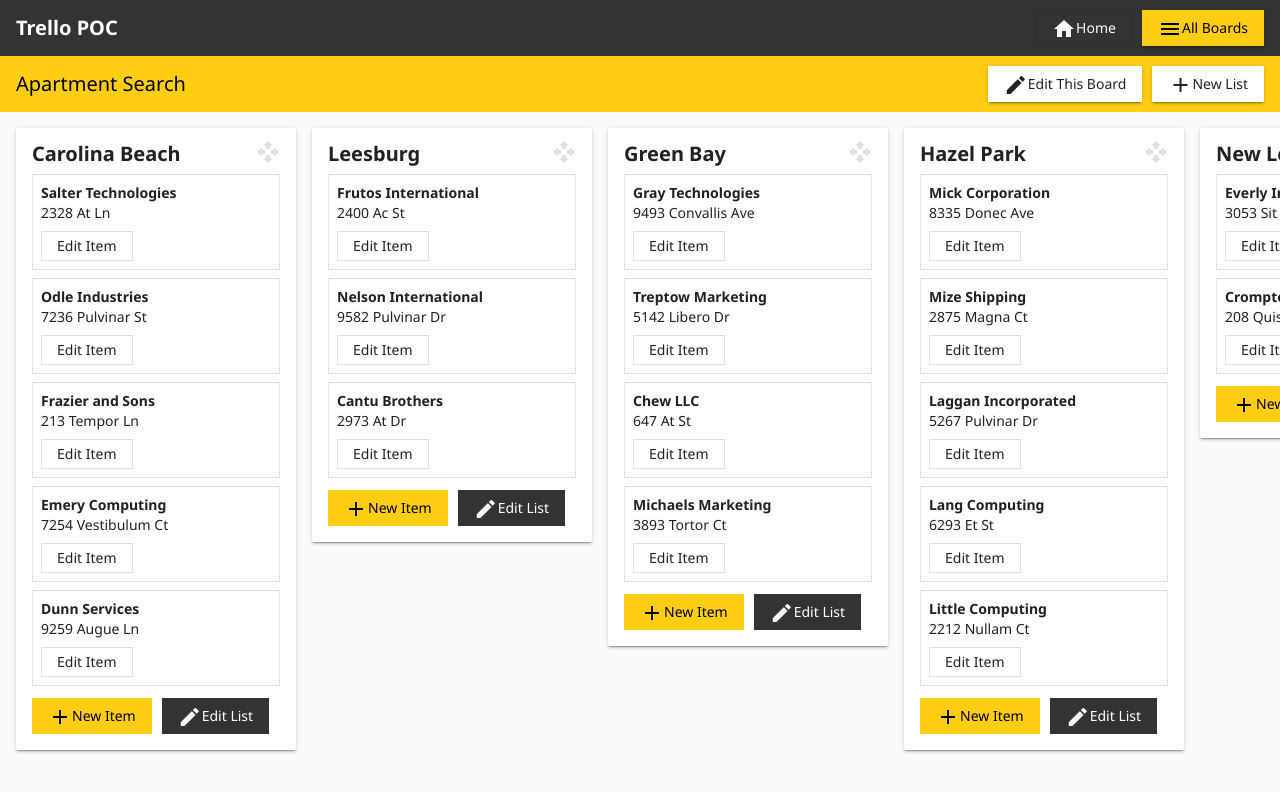
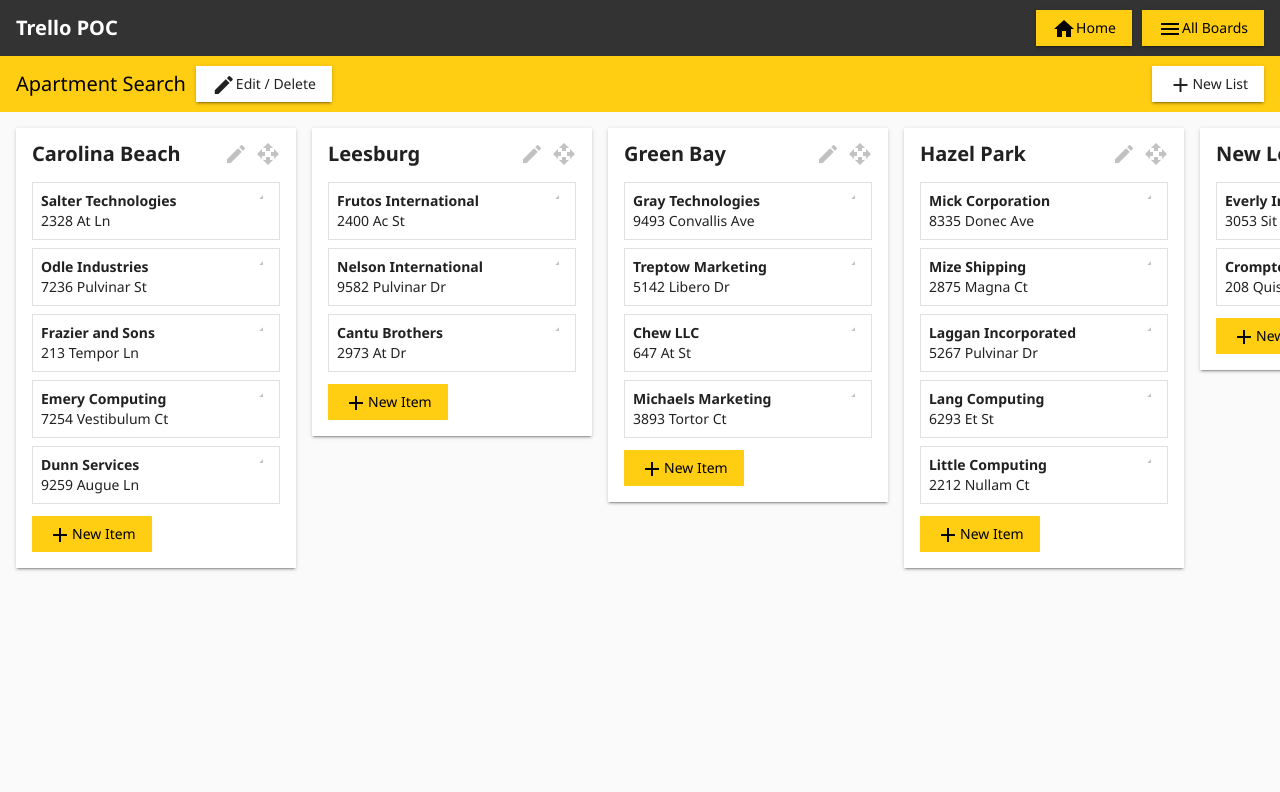
Before and after one commit to pkgamma/angular-trello-poc, an Angular app: page / in a window 1280 px wide. Both pictures are taken after a click on the button "Apartment Search". Shown: the top 792 px of the page. Built offline with nearby package versions, Linux system fonts and the light colour scheme.

Commit message:
changed list and item layout for better US

```diff
--- a/src/app/app.component.css
+++ b/src/app/app.component.css
@@ -56,20 +56,29 @@
   background: white;
 }
 
-.list-card .darg-handle {
+.list-card .title {
+  font-size: 20px;
+  font-weight: bold;
+}
+
+.list-card .edit-button {
   position: absolute;
-  top: 12px;
-  right: 16px;
-  color: rgba(0, 0, 0, 0.12);
-  cursor: move;
+  top: 14px;
+  right: 48px;
+  color: #c2c2c2;
+  cursor: pointer;
   width: 24px;
   height: 24px;
 }
 
-.list-card .title {
-  font-size: 20px;
-  font-weight: bold;
-  margin-bottom: 8px;
+.list-card .darg-handle {
+  position: absolute;
+  top: 14px;
+  right: 16px;
+  color: #c2c2c2;
+  cursor: move;
+  width: 24px;
+  height: 24px;
 }
 
 .item-card {
@@ -78,6 +87,7 @@
   border: solid 1px rgba(0, 0, 0, 0.12);
   border-radius: 0px;
   display: flex;
+  position: relative;
   flex-direction: row;
   align-items: center;
   justify-content: space-between;
@@ -85,6 +95,16 @@
   cursor: move;
   background: white;
   transition: box-shadow 200ms cubic-bezier(0, 0, 0.2, 1);
+}
+
+.item-card .edit-button {
+  position: absolute;
+  top: 4px;
+  right: 16px;
+  color: #c2c2c2;
+  cursor: pointer;
+  width: 12px;
+  height: 12px;
 }
 
 .item-card .mat-stroked-button {
--- a/src/app/app.component.html
+++ b/src/app/app.component.html
@@ -5,15 +5,19 @@
     <mat-toolbar-row>
       <span *ngIf="currentBoardId == -1">Welcome! Please select a board.</span>
       <span *ngIf="currentBoardId != -1">{{this.currentBoardTitle}}</span>
+
+      <div style="width: 10px"></div>
+
+      <button mat-raised-button (click)="onEditBoard()" *ngIf="currentBoardContent">
+        <mat-icon>edit</mat-icon>Edit / Delete
+      </button>
+
       <span class="spacer"></span>
-      <!-- TODO add style -->
-      <button mat-raised-button (click)="onEditBoardButtonClick()" *ngIf="currentBoardContent">
-        <mat-icon>edit</mat-icon>Edit This Board
-      </button>
-      <div style="width: 10px"></div>
-      <button mat-raised-button (click)="onAddListButtonClick()" *ngIf="currentBoardContent">
+
+      <button mat-raised-button (click)="onAddList()" *ngIf="currentBoardContent">
         <mat-icon>add</mat-icon>New List
       </button>
+
     </mat-toolbar-row>
   </mat-toolbar>
 
@@ -22,7 +26,7 @@
     <div class="flex-break"></div>
     <button mat-raised-button color="primary" class="board-selection-button" *ngFor="let board of boards"
       (click)="onBoardSelect(board.id)">{{board.title}}</button>
-    <button mat-raised-button class="board-selection-button" (click)="onAddBoardButtonClick()">
+    <button mat-raised-button class="board-selection-button" (click)="onAddBoard()">
       <mat-icon>add</mat-icon>New Board
     </button>
   </div>
@@ -39,8 +43,10 @@
       [cdkDropListConnectedTo]="this.currentBoardListTitles" cdkDrag cdkDragLockAxis="x">
 
       <mat-card-title class="title">{{ list.title }}</mat-card-title>
+      <mat-icon class="edit-button" (click)="onEditList(list)">edit</mat-icon>
       <mat-icon class="darg-handle" cdkDragHandle>open_with</mat-icon>
 
+      <div style="height: 8px;"></div>
 
       <!-- item boxes (within a list) -->
       <div cdkDrag class="item-card" *ngFor="let item of list.content">
@@ -49,22 +55,20 @@
           <br>
           {{ item.content }}
           <br>
-          <button mat-stroked-button (click)="onEditItemButtonClick(list, item)">
+          <!-- <button mat-stroked-button (click)="onEditItem(list, item)">
             Edit Item
-          </button>
+          </button> -->
         </mat-card-content>
+        <mat-icon class="edit-button" (click)="onEditItem(list, item)">edit</mat-icon>
       </div>
 
       <div style="height: 4px;"></div>
 
       <mat-card-actions>
-        <button mat-flat-button (click)="onAddItemButtonClick(list)" color="accent">
+        <button mat-flat-button (click)="onAddItem(list)" color="accent">
           <mat-icon>add</mat-icon>New Item
         </button>
 
-        <button mat-flat-button style="margin-left: 10px;" (click)="onEditListButtonClick(list)" color="primary">
-          <mat-icon>edit</mat-icon>Edit List
-        </button>
       </mat-card-actions>
 
 
--- a/src/app/app.component.ts
+++ b/src/app/app.component.ts
@@ -4,8 +4,9 @@ import { MatDialog } from '@angular/material/dialog';
 
 import { DataService } from './shared/data.service';
 import { Board, List, Item } from './shared/data';
+
+import { BoardModifyComponent } from './popups/board-modify/board-modify.component';
 import { ListModifyComponent } from './popups/list-modify/list-modify.component'
-import { BoardModifyComponent } from './popups/board-modify/board-modify.component';
 import { ItemModifyComponent } from './popups/item-modify/item-modify.component';
 
 @Component({
@@ -20,10 +21,6 @@ export class AppComponent implements OnInit {
   currentBoardTitle: string;
   currentBoardContent: List[];
   currentBoardListTitles: string[];
-  newListName: string;
-  newBoardName: string;
-  newItemName: string;
-  newItemContent: string;
 
   constructor(private dataService: DataService, public dialog: MatDialog) {
   }
@@ -64,7 +61,7 @@ export class AppComponent implements OnInit {
     }
   }
 
-  onAddBoardButtonClick(): void {
+  onAddBoard(): void {
     const dialogRef = this.dialog.open(BoardModifyComponent, {
       data: { currentBoard: {}, operationMode: "add" }
     });
@@ -75,7 +72,7 @@ export class AppComponent implements OnInit {
     });
   }
 
-  onEditBoardButtonClick() {
+  onEditBoard() {
     let currentBoard = this.dataService.getCurrentBoard();
     const dialogRef = this.dialog.open(BoardModifyComponent, {
       data: { currentBoard: currentBoard, operationMode: "edit" }
@@ -83,8 +80,7 @@ export class AppComponent implements OnInit {
     dialogRef.afterClosed().subscribe(result => {
       if (result.title == "_delete") {
         this.boards.splice(this.boards.indexOf(currentBoard), 1);
-        this.dataService.setCurrentBoardId(-1);
-        this.onBoardSwitch();
+        this.onBoardSelect(-1);
       } else if (result.title == "_cancel") {
       } else {
         Object.assign(currentBoard, result);
@@ -96,7 +92,7 @@ export class AppComponent implements OnInit {
     });
   }
 
-  onAddListButtonClick() {
+  onAddList() {
     const dialogRef = this.dialog.open(ListModifyComponent, {
       data: { currentTitle: "", currentContent: [], operationMode: "add" }
     });
@@ -107,7 +103,7 @@ export class AppComponent implements OnInit {
     });
   }
 
-  onEditListButtonClick(currentList: List) {
+  onEditList(currentList: List) {
     const dialogRef = this.dialog.open(ListModifyComponent, {
       data: { currentTitle: currentList.title, currentContent: currentList.content, operationMode: "edit" }
     });
@@ -121,7 +117,7 @@ export class AppComponent implements OnInit {
     });
   }
 
-  onAddItemButtonClick(currentList: List): void {
+  onAddItem(currentList: List): void {
     const dialogRef = this.dialog.open(ItemModifyComponent, {
       data: { currentTitle: "", currentContent: "", operationMode: "add" }
     });
@@ -132,7 +128,7 @@ export class AppComponent implements OnInit {
     });
   }
 
-  onEditItemButtonClick(currentList: List, currentItem: Item): void {
+  onEditItem(currentList: List, currentItem: Item): void {
     const dialogRef = this.dialog.open(ItemModifyComponent, {
       data: { currentTitle: currentItem.title, currentContent: currentItem.content, operationMode: "edit" }
     });
--- a/src/app/popups/board-modify/board-modify.component.ts
+++ b/src/app/popups/board-modify/board-modify.component.ts
@@ -1,10 +1,9 @@
 import { Component, Inject, OnInit, EventEmitter, Output } from '@angular/core';
 import { MatDialogRef, MAT_DIALOG_DATA } from '@angular/material/dialog';
-
 import { FormGroup, FormBuilder, Validators, AbstractControl, ValidatorFn } from '@angular/forms';
 
+import { DataService } from '../../shared/data.service';
 import { Board, List, Item } from '../../shared/data';
-import { DataService } from '../../shared/data.service';
 
 @Component({
   selector: 'poc-board-modify',
--- a/src/app/sidebar/sidebar.component.html
+++ b/src/app/sidebar/sidebar.component.html
@@ -6,7 +6,7 @@
         <mat-toolbar class="toolbar" color="accent">
             <span>Boards</span>
             <span class="spacer"></span>
-            <button mat-raised-button color="primary" (click)="onAddBoardButtonClick()">
+            <button mat-raised-button color="primary" (click)="onAddBoard()">
                 <mat-icon>add</mat-icon>New Board
             </button>
         </mat-toolbar>
@@ -25,7 +25,7 @@
         <mat-toolbar class="toolbar" color="primary">
             <span style="font-weight: bold;">Trello POC</span>
             <span class="spacer"></span>
-            <button mat-stroked-button color="basic" (click)="onBoardSwitch(-1)">
+            <button mat-raised-button color="accent" (click)="onBoardSwitch(-1)">
                 <mat-icon>home</mat-icon>Home
             </button>
             <div style="width: 10px"></div>
--- a/src/app/sidebar/sidebar.component.ts
+++ b/src/app/sidebar/sidebar.component.ts
@@ -1,8 +1,9 @@
 import { Component, OnInit, EventEmitter, Output } from '@angular/core';
 import { MatDialog } from '@angular/material/dialog';
 
+import { DataService } from '../shared/data.service';
 import { Board, List, Item } from '../shared/data';
-import { DataService } from '../shared/data.service';
+
 import { BoardModifyComponent } from '../popups/board-modify/board-modify.component';
 
 @Component({
@@ -32,7 +33,7 @@ export class SidebarComponent implements OnInit {
     this.boardSwitched.emit(id);
   }
 
-  onAddBoardButtonClick(): void {
+  onAddBoard(): void {
     const dialogRef = this.dialog.open(BoardModifyComponent, {
       data: {currentBoard: {}, operationMode: "add"}
     });
```
